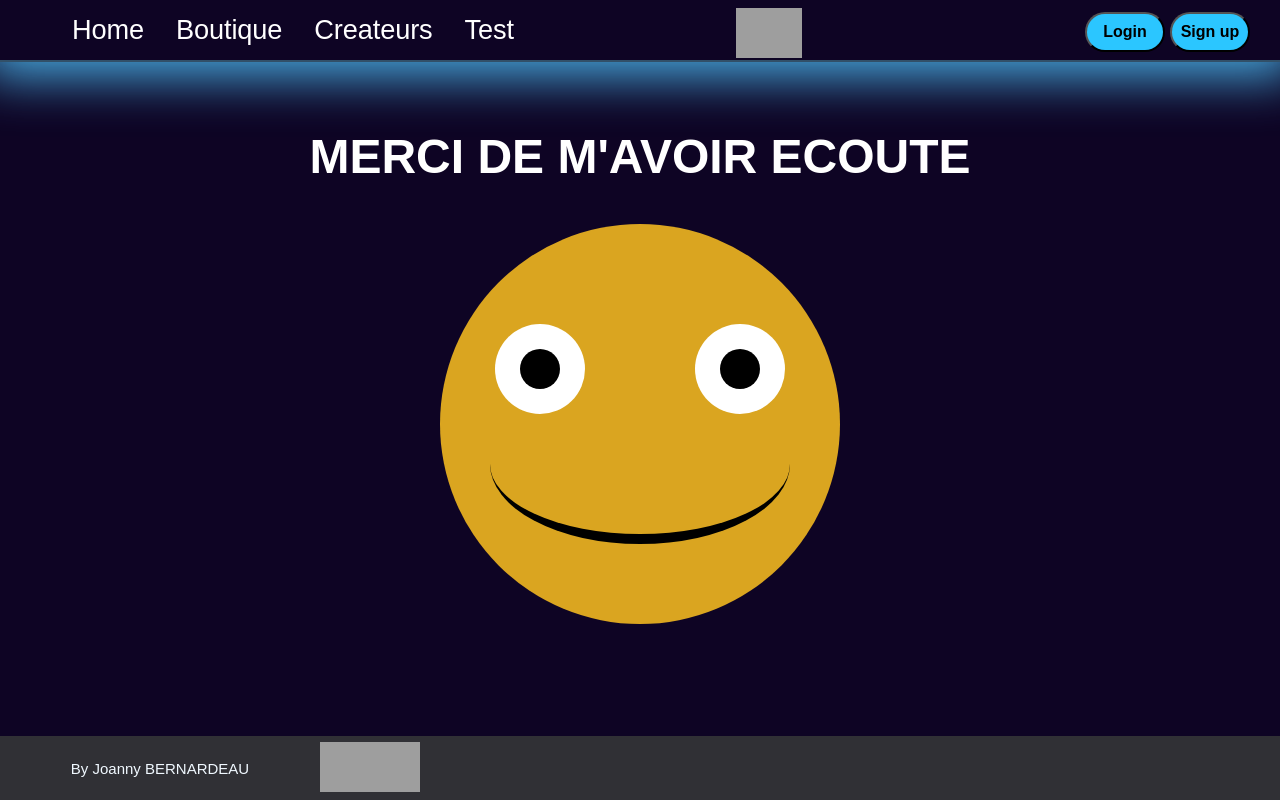
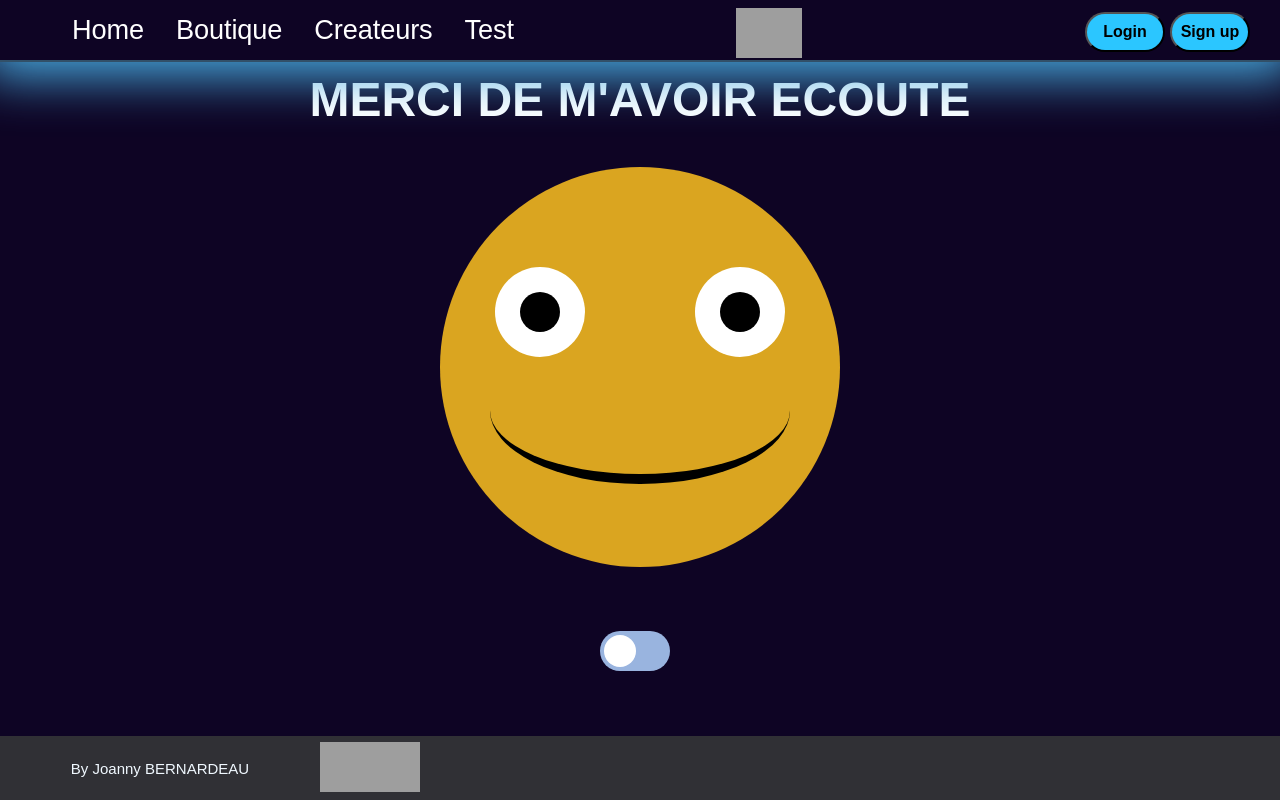
Before and after one commit to Shark-44/projet3wildcodeschool, a React (Vite) app in the folder frontend/: page /Test in a window 1280 px wide. Built offline with nearby package versions, Linux system fonts and the light colour scheme; no server answers; grey boxes are pictures that could not be loaded; what @react-pdf/renderer would draw is missing.

Commit message:
insertion dans ma page test un happyEnd

```diff
--- a/frontend/src/pages/Test.css
+++ b/frontend/src/pages/Test.css
@@ -12,7 +12,7 @@
     color: white;
     font-size: 3rem;
 }
-.tete {
+.head {
     width: 400px;
     height: 400px;
     background-color: goldenrod;
@@ -50,7 +50,67 @@
     display: flex;
     height: 150px;
     width: 300px;
-    margin-bottom: 20%;
     border-bottom: 10px solid black;
     border-radius: 50%;
+    margin-top: 20%;
 }
+.langue {
+    display: flex;
+
+}
+.langueimg{
+    width: 150px;
+    height: 120px;
+    margin-top: -25%;
+    margin-left: 50%;
+}
+.switchzone {
+    display: flex;
+    width: 100vw;
+    margin: 10px;
+    justify-content: center;
+    margin-top: 5%;
+}
+.switch {
+	display: inline-block;
+	position: relative;
+	width: 70px;
+	height: 40px;
+	cursor: pointer;
+	overflow: hidden;
+}
+.switch input {
+	position: absolute;
+	top: -30px;
+	left: -30px;
+	width: 0;
+	height: 0;
+}
+.switch input + span {
+    position: absolute;
+   top: 0;
+   bottom: 0;
+   left: 0;
+   right: 0;
+   background: #99b4df;
+   border-radius: 20px;
+}
+.switch input:checked + span {
+	background: #346abf;
+}
+.switch input + span:before {
+	content: "";
+	display: inline-block;
+	position: absolute;
+	top: 50%;
+	left: 4px;
+	width: 32px;
+	height: 32px;
+	background: white;
+	border-radius: 50%;
+	transform: translateY(-50%);
+	transition: all .5s;
+}
+.switch input:checked + span:before {
+	left: 34px;
+}
--- a/frontend/src/pages/Test.jsx
+++ b/frontend/src/pages/Test.jsx
@@ -3,6 +3,8 @@
 
 function Test() {
   const [mousePos, setMousePos] = useState({})
+  const [stylelang, setStylelang] = useState("hidden")
+  const API_URL = import.meta.env.VITE_BACKEND_URL
 
   useEffect(() => {
     const handleMouseMove = (event) => {
@@ -33,12 +35,20 @@
   const centerEyeStyle2 = {
     left: `${((mousePos.x + 50) / 100) * 40 + 260}px`,
   }
+  const toggle = () => {
+    setStylelang((prevStylelang) =>
+      prevStylelang === "visible" ? "hidden" : "visible"
+    )
+  }
 
+  const visible = {
+    visibility: stylelang,
+  }
   return (
     <>
       <div className="containerTest">
         <h1>MERCI DE M'AVOIR ECOUTE</h1>
-        <div className="tete">
+        <div className="head">
           <div className="eyes">
             <div className="eye left">
               <div
@@ -54,6 +64,19 @@
             </div>
           </div>
           <div className="mouth"></div>
+          <div className="langue" style={visible}>
+            <img
+              className="langueimg"
+              src={API_URL + "/assets/images/autre/langue.png"}
+              alt=""
+            />
+          </div>
+        </div>
+        <div className="switchzone">
+          <label className="switch">
+            <input type="checkbox" onChange={toggle} />
+            <span></span>
+          </label>
         </div>
       </div>
     </>
--- a/package.json
+++ b/package.json
@@ -34,6 +34,7 @@
   "dependencies": {
     "@craco/craco": "^7.1.0",
     "@react-pdf/renderer": "^3.1.12",
+    "@uidotdev/usehooks": "^2.4.1",
     "argon2": "^0.31.0",
     "assert": "^2.1.0",
     "browserify-zlib": "^0.2.0",
```
Also changed, not shown: 2 other files (tests, documents, lock files or other folders).
